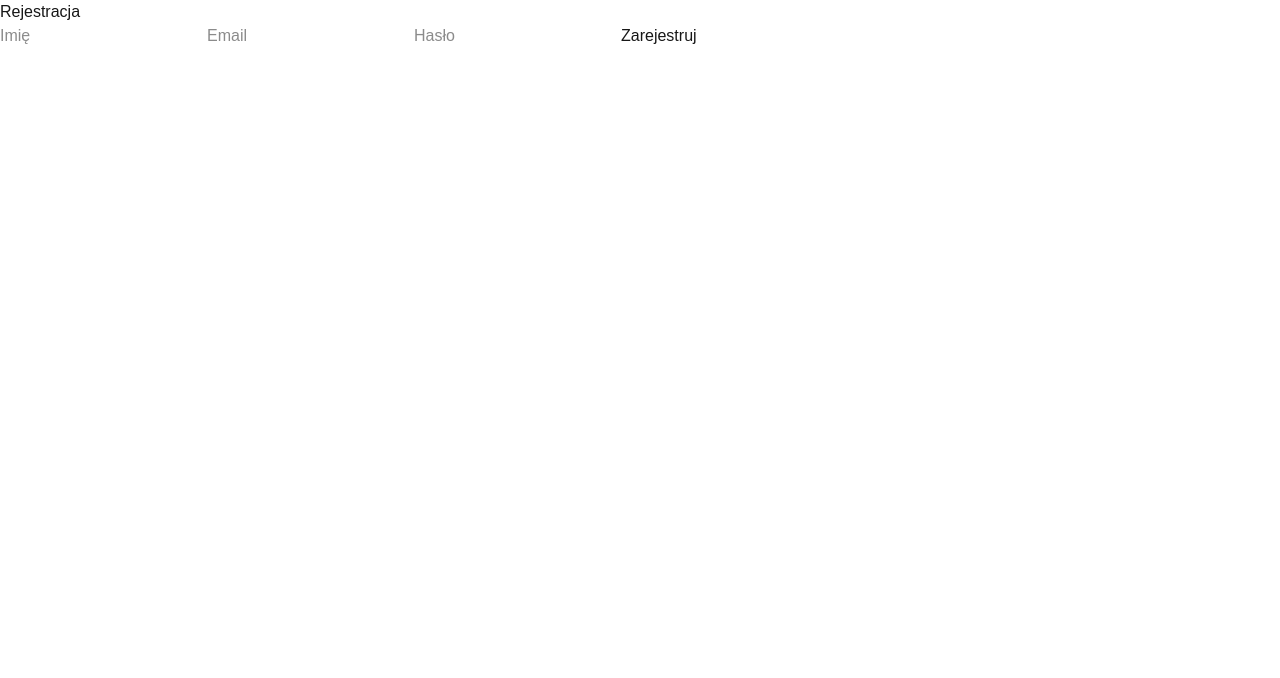
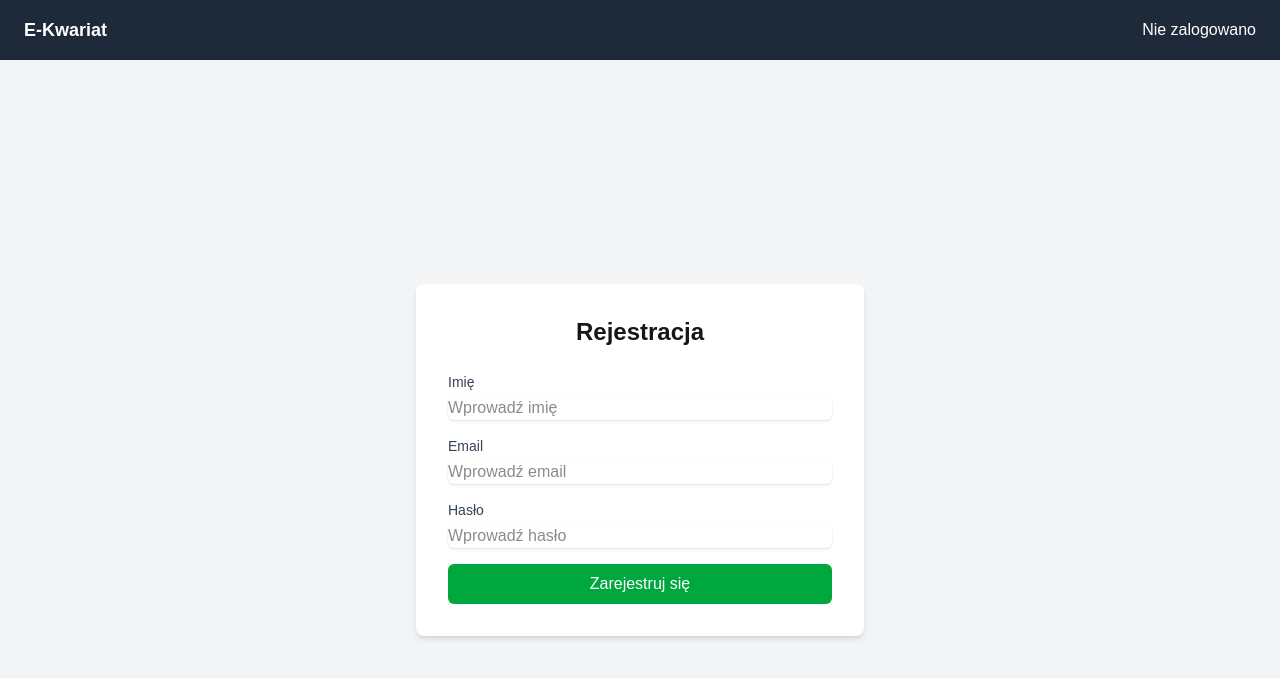
Before and after one commit to klywenc/e-kwariat, a Next.js app: page /register in a window 1280 px wide. Shown: the top 678 px of the page. Built offline with nearby package versions, Linux system fonts and the light colour scheme; no server answers.

Commit message:
Dodanie systemu

```diff
--- /dev/null
+++ b/src/app/components/ClientSessionProvider.js
@@ -0,0 +1,7 @@
+"use client";
+
+import { SessionProvider } from "next-auth/react";
+
+export default function ClientSessionProvider({ children, session }) {
+    return <SessionProvider session={session}>{children}</SessionProvider>;
+}
--- /dev/null
+++ b/src/app/components/Navbar.js
@@ -0,0 +1,28 @@
+"use client";
+
+import { useSession, signOut } from "next-auth/react";
+
+export default function Navbar() {
+    const { data: session } = useSession();
+
+    return (
+        <div className="flex justify-between items-center bg-gray-800 text-white px-6 py-4">
+            <div className="text-lg font-bold">E-Kwariat</div>
+            <div className="flex items-center space-x-4">
+                {session?.user ? (
+                    <>
+                        <span>Witaj, {session.user.name}</span>
+                        <button
+                            onClick={() => signOut()}
+                            className="bg-red-600 px-4 py-2 rounded-md hover:bg-red-700"
+                        >
+                            Wyloguj się
+                        </button>
+                    </>
+                ) : (
+                    <span>Nie zalogowano</span>
+                )}
+            </div>
+        </div>
+    );
+}
--- a/src/app/layout.js
+++ b/src/app/layout.js
@@ -1,5 +1,7 @@
 import { Geist, Geist_Mono } from "next/font/google";
+import ClientSessionProvider from "./components/ClientSessionProvider";
 import "./globals.css";
+import Navbar from "./components/Navbar";
 
 const geistSans = Geist({
     variable: "--font-geist-sans",
@@ -11,18 +13,16 @@ const geistMono = Geist_Mono({
     subsets: ["latin"],
 });
 
-export const metadata = {
-  title: "Create Next App",
-  description: "Generated by create next app",
-};
-
-export default function RootLayout({ children }) {
+export default function RootLayout({ children, session }) {
     return (
         <html lang="en">
         <body
             className={`${geistSans.variable} ${geistMono.variable} antialiased`}
         >
-        {children}
+        <ClientSessionProvider session={session}>
+            <Navbar />
+            <main>{children}</main>
+        </ClientSessionProvider>
         </body>
         </html>
     );
--- a/src/app/login/page.js
+++ b/src/app/login/page.js
@@ -1,18 +1,49 @@
 "use client";
 
-import { signIn, useSession, signOut } from "next-auth/react";
+import { signIn } from "next-auth/react";
 
 export default function LoginPage() {
-    const { data: session } = useSession();
-
-    if (session) {
-        return (
-            <div>
-                <p>Zalogowany jako {session.user?.email} ({session.user?.role})</p>
-                <button onClick={() => signOut()}>Wyloguj</button>
+    return (
+        <main className="min-h-screen flex items-center justify-center bg-gray-100">
+            <div className="bg-white shadow-md rounded-lg p-8 max-w-md w-full">
+                <h2 className="text-2xl font-bold text-center mb-6">Logowanie</h2>
+                <form
+                    onSubmit={(e) => {
+                        e.preventDefault();
+                        const email = e.target.email.value;
+                        const password = e.target.password.value;
+                        signIn("credentials", { email, password });
+                    }}
+                    className="space-y-4"
+                >
+                    <div>
+                        <label className="block text-sm font-medium text-gray-700">Email</label>
+                        <input
+                            type="email"
+                            name="email"
+                            className="mt-1 block w-full rounded-md border-gray-300 shadow-sm focus:border-indigo-500 focus:ring-indigo-500"
+                            placeholder="Wprowadź email"
+                            required
+                        />
+                    </div>
+                    <div>
+                        <label className="block text-sm font-medium text-gray-700">Hasło</label>
+                        <input
+                            type="password"
+                            name="password"
+                            className="mt-1 block w-full rounded-md border-gray-300 shadow-sm focus:border-indigo-500 focus:ring-indigo-500"
+                            placeholder="Wprowadź hasło"
+                            required
+                        />
+                    </div>
+                    <button
+                        type="submit"
+                        className="w-full bg-indigo-600 text-white py-2 rounded-md hover:bg-indigo-700"
+                    >
+                        Zaloguj się
+                    </button>
+                </form>
             </div>
-        );
-    }
-
-    return <button onClick={() => signIn("credentials")}>Zaloguj</button>;
+        </main>
+    );
 }
--- a/src/app/page.js
+++ b/src/app/page.js
@@ -28,12 +28,20 @@ export default async function HomePage() {
           <div className="w-full">
             <div className="flex justify-between items-center mb-6">
               <h1 className="text-2xl font-bold">Książki w E-Kwariat</h1>
+              <div className="flex space-x-4">
                 <Link
-              href="/offers"
-              className="bg-indigo-600 text-white px-4 py-2 rounded-md hover:bg-indigo-700"
+                    href="/login"
+                    className="bg-blue-600 text-white px-4 py-2 rounded-md hover:bg-blue-700"
                 >
-              Zarządzaj ofertami
+                  Zaloguj się
                 </Link>
+                <Link
+                    href="/register"
+                    className="bg-green-600 text-white px-4 py-2 rounded-md hover:bg-green-700"
+                >
+                  Zarejestruj się
+                </Link>
+              </div>
             </div>
 
             {error && <p className="text-red-500">{error}</p>}
@@ -43,16 +51,20 @@ export default async function HomePage() {
                   <table className="min-w-full divide-y divide-gray-200">
                     <thead className="bg-gray-50">
                     <tr>
-                    <th scope="col" className="px-6 py-3 text-left text-xs font-medium text-gray-500 uppercase tracking-wider">
+                      <th scope="col"
+                          className="px-6 py-3 text-left text-xs font-medium text-gray-500 uppercase tracking-wider">
                         Tytuł
                       </th>
-                    <th scope="col" className="px-6 py-3 text-left text-xs font-medium text-gray-500 uppercase tracking-wider">
+                      <th scope="col"
+                          className="px-6 py-3 text-left text-xs font-medium text-gray-500 uppercase tracking-wider">
                         Autorzy
                       </th>
-                    <th scope="col" className="px-6 py-3 text-left text-xs font-medium text-gray-500 uppercase tracking-wider">
+                      <th scope="col"
+                          className="px-6 py-3 text-left text-xs font-medium text-gray-500 uppercase tracking-wider">
                         Cena
                       </th>
-                    <th scope="col" className="px-6 py-3 text-left text-xs font-medium text-gray-500 uppercase tracking-wider">
+                      <th scope="col"
+                          className="px-6 py-3 text-left text-xs font-medium text-gray-500 uppercase tracking-wider">
                         Status
                       </th>
                     </tr>
--- a/src/app/register/page.js
+++ b/src/app/register/page.js
@@ -1,36 +1,69 @@
 "use client";
 
-import { useState } from "react";
-import { useRouter } from "next/navigation";
+export default function RegisterPage() {
+    const handleRegister = async (e) => {
+        e.preventDefault();
+        const name = e.target.name.value;
+        const email = e.target.email.value;
+        const password = e.target.password.value;
 
-export default function RegisterPage() {
-    const [form, setForm] = useState({ name: "", email: "", password: "" });
-    const [message, setMessage] = useState("");
-    const router = useRouter();
-
-    const handleSubmit = async (e) => {
-        e.preventDefault();
-        const res = await fetch("/api/auth/register", {
+        const response = await fetch("/api/auth/register", {
             method: "POST",
             headers: { "Content-Type": "application/json" },
-            body: JSON.stringify(form),
+            body: JSON.stringify({ name, email, password }),
         });
 
-        const data = await res.json();
-        setMessage(data.message);
-        if (res.ok) router.push("/login");
+        if (response.ok) {
+            alert("Rejestracja udana! Możesz się teraz zalogować.");
+        } else {
+            const data = await response.json();
+            alert(data.message || "Rejestracja nie powiodła się.");
+        }
     };
 
     return (
-        <div>
-            <h2>Rejestracja</h2>
-            <form onSubmit={handleSubmit}>
-                <input type="text" placeholder="Imię" required onChange={(e) => setForm({ ...form, name: e.target.value })} />
-                <input type="email" placeholder="Email" required onChange={(e) => setForm({ ...form, email: e.target.value })} />
-                <input type="password" placeholder="Hasło" required onChange={(e) => setForm({ ...form, password: e.target.value })} />
-                <button type="submit">Zarejestruj</button>
-            </form>
-            {message && <p>{message}</p>}
-        </div>
+        <main className="min-h-screen flex items-center justify-center bg-gray-100">
+            <div className="bg-white shadow-md rounded-lg p-8 max-w-md w-full">
+                <h2 className="text-2xl font-bold text-center mb-6">Rejestracja</h2>
+                <form onSubmit={handleRegister} className="space-y-4">
+                    <div>
+                        <label className="block text-sm font-medium text-gray-700">Imię</label>
+                        <input
+                            type="text"
+                            name="name"
+                            className="mt-1 block w-full rounded-md border-gray-300 shadow-sm focus:border-indigo-500 focus:ring-indigo-500"
+                            placeholder="Wprowadź imię"
+                            required
+                        />
+                    </div>
+                    <div>
+                        <label className="block text-sm font-medium text-gray-700">Email</label>
+                        <input
+                            type="email"
+                            name="email"
+                            className="mt-1 block w-full rounded-md border-gray-300 shadow-sm focus:border-indigo-500 focus:ring-indigo-500"
+                            placeholder="Wprowadź email"
+                            required
+                        />
+                    </div>
+                    <div>
+                        <label className="block text-sm font-medium text-gray-700">Hasło</label>
+                        <input
+                            type="password"
+                            name="password"
+                            className="mt-1 block w-full rounded-md border-gray-300 shadow-sm focus:border-indigo-500 focus:ring-indigo-500"
+                            placeholder="Wprowadź hasło"
+                            required
+                        />
+                    </div>
+                    <button
+                        type="submit"
+                        className="w-full bg-green-600 text-white py-2 rounded-md hover:bg-green-700"
+                    >
+                        Zarejestruj się
+                    </button>
+                </form>
+            </div>
+        </main>
     );
 }
```
Lines whose indentation alone changed are shown as unchanged.
